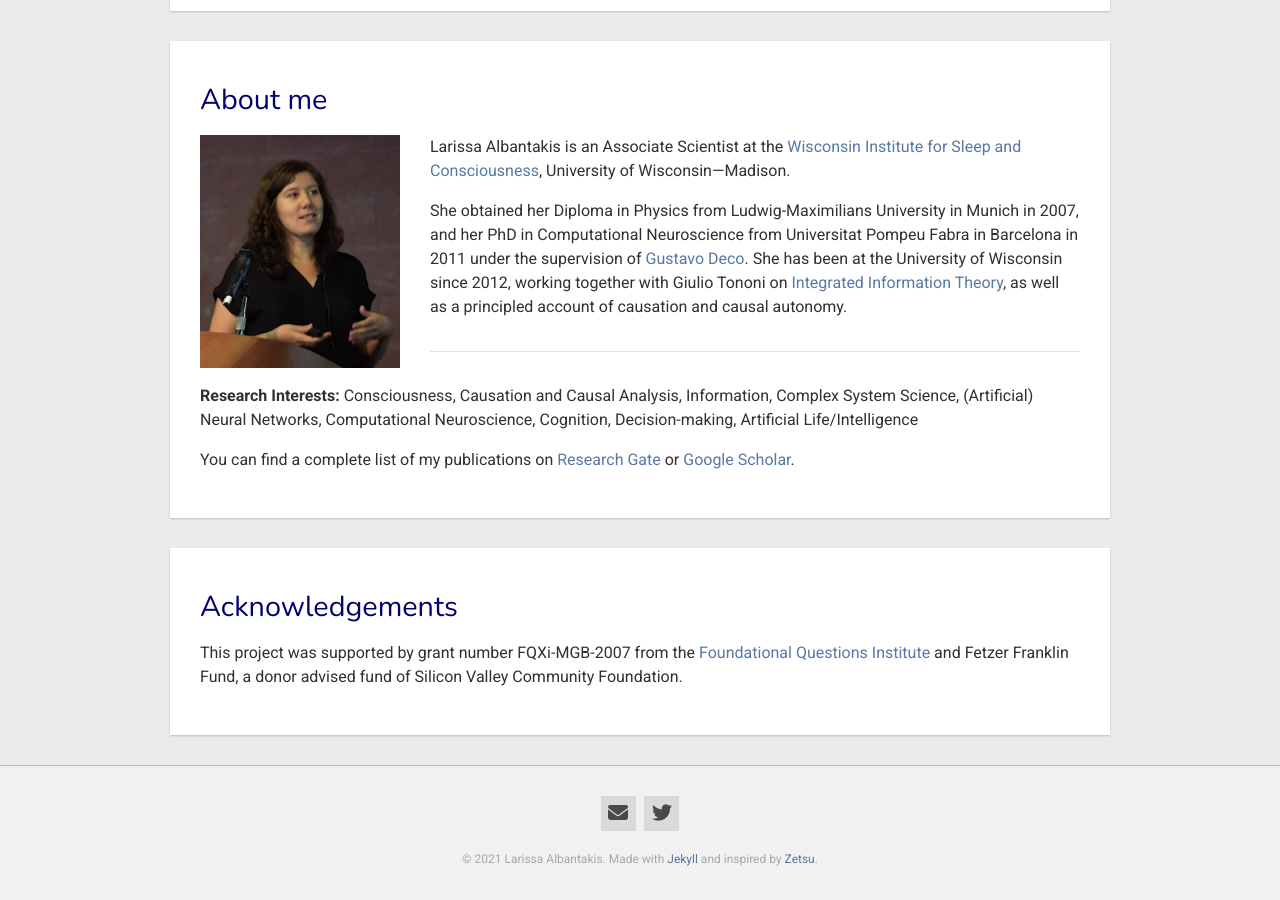
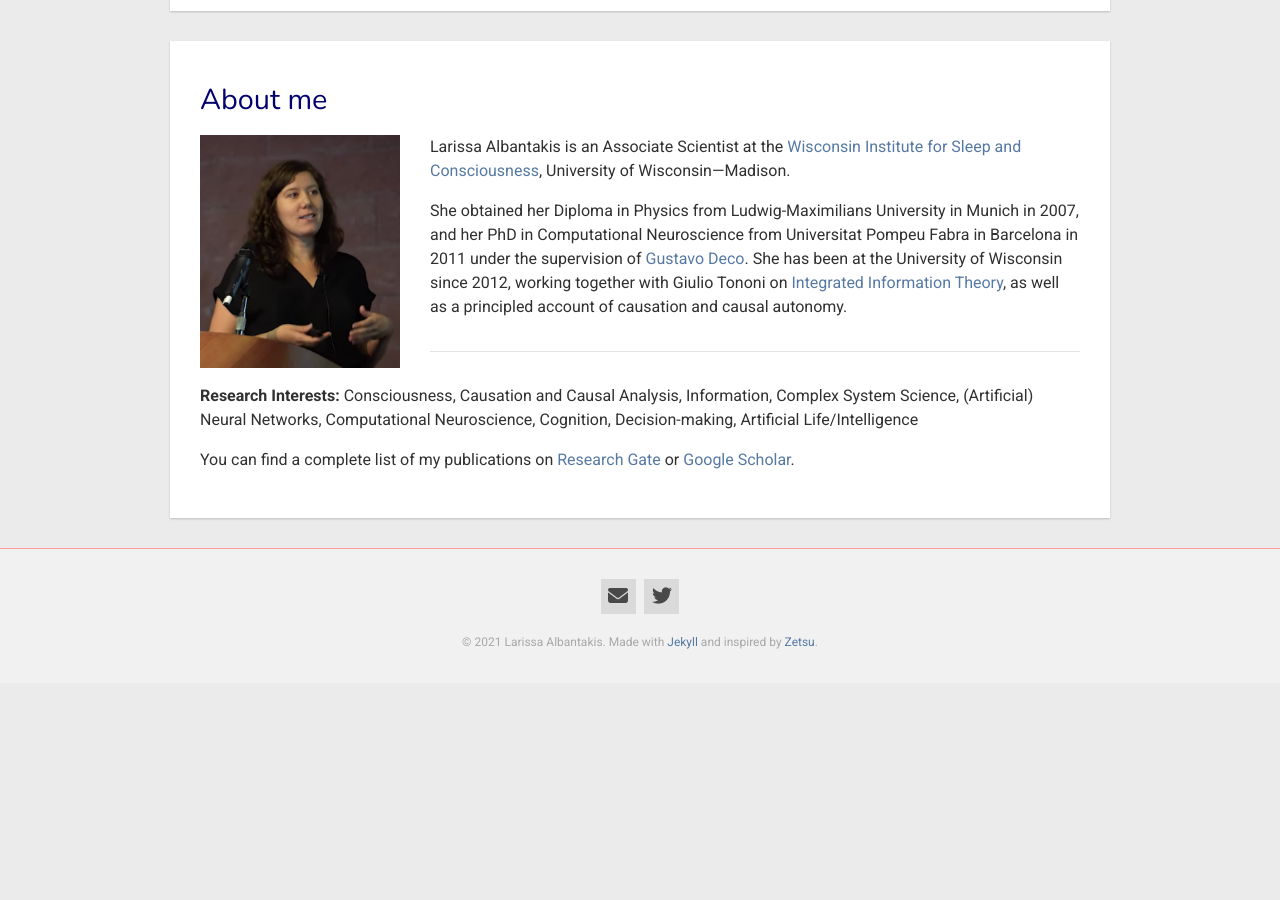
Before and after one commit to ConsciousnessRealist/consciousnessrealist.github.io, a Jekyll site: the page built from about.html, in a window 1280 px wide and 900 px high, scrolled down 963 px. Built offline with Jekyll 4.4.1, drawn with Linux system fonts in a browser that asks for light colours; nearby versions of some CDN libraries; after the commit the page ends 1646 px from its top, so only the background shows below that.

Commit message:
Revert "added acknowledgements in about"
This reverts commit e72b17cfdc690812f02ba55394a4093f16e4af5b.

```diff
--- a/_includes/footer.html
+++ b/_includes/footer.html
@@ -4,6 +4,7 @@
     {% include social-icons.html %}
 
 
-    <small>&copy; {{ site.time | date: '%Y' }} Larissa Albantakis. Made with <a href="http://jekyllrb.com" target="_blank">Jekyll</a> and inspired by <a href="https://github.com/nandomoreirame/zetsu" target="_blank">Zetsu</a>.
+    <small>&copy; {{ site.time | date: '%Y' }} Larissa Albantakis. Made with <a href="http://jekyllrb.com" target="_blank">Jekyll</a> and inspired by <a href="https://github.com/nandomoreirame/zetsu" target="_blank">Zetsu</a>.</small>
+
   </div>
 </footer>
--- a/_posts/leftovers.markdown
+++ /dev/null
@@ -1 +0,0 @@
-Neuron by neuron copy of the brain but without connections between neurons.
--- a/about.html
+++ b/about.html
@@ -23,12 +23,3 @@
     {% include_relative abouts/about_me.html %}
   </div>
 </article>
-
-<article class="post container card">
-  <header class="post-header">
-     <h2> Acknowledgements </h2>
-  </header>
-  <div class="post-content">
-    {% include_relative abouts/about_acknowledgements.html %}
-  </div>
-</article>
--- a/abouts/about_acknowledgements.html
+++ /dev/null
@@ -1,3 +0,0 @@
-
-
-<p> This project was supported by grant number FQXi-MGB-2007 from the <a href="https://fqxi.org/grants/mini/winners" target="_blank">Foundational Questions Institute</a> and Fetzer Franklin Fund, a donor advised fund of Silicon Valley Community Foundation. </p>
```
